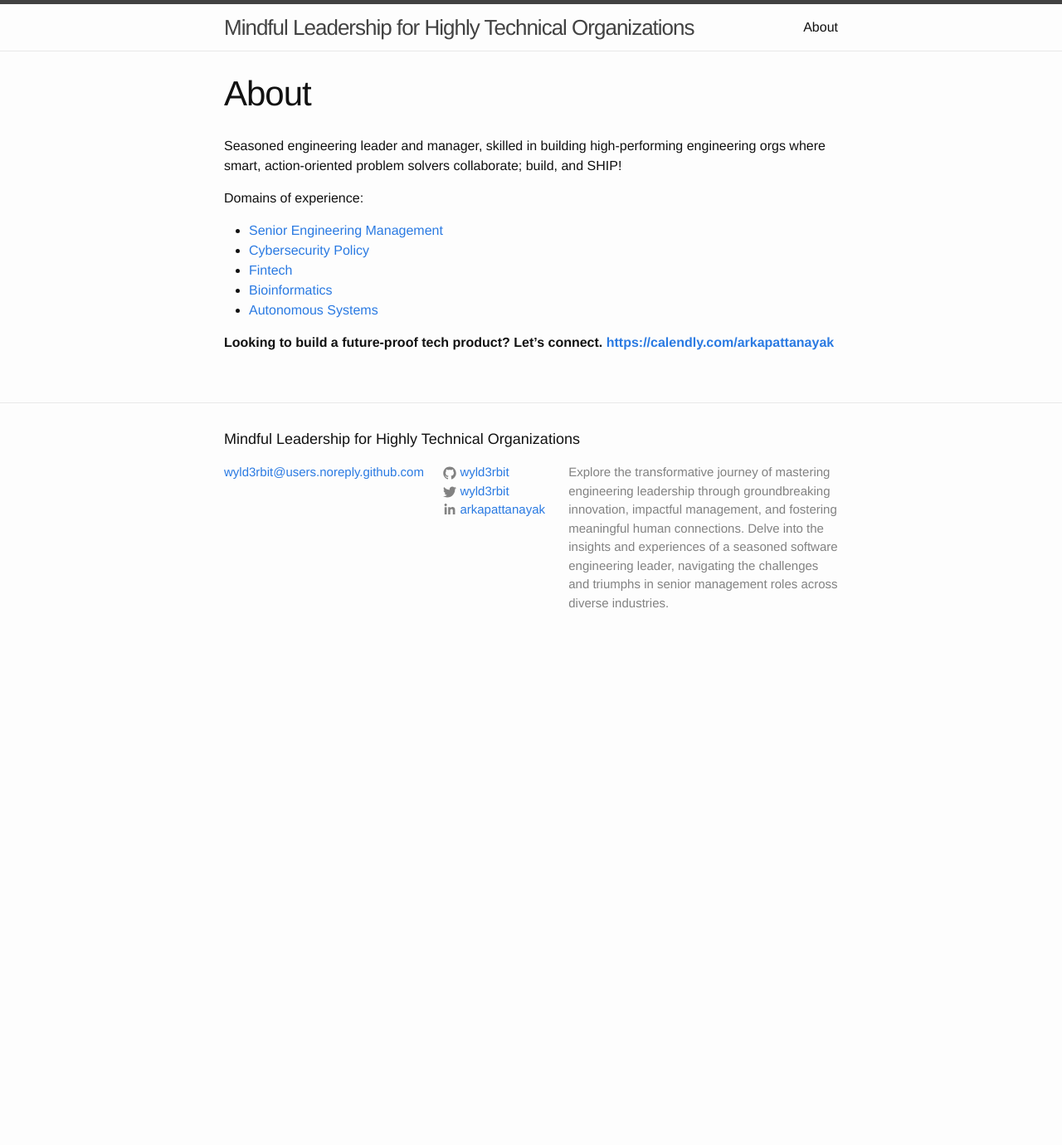
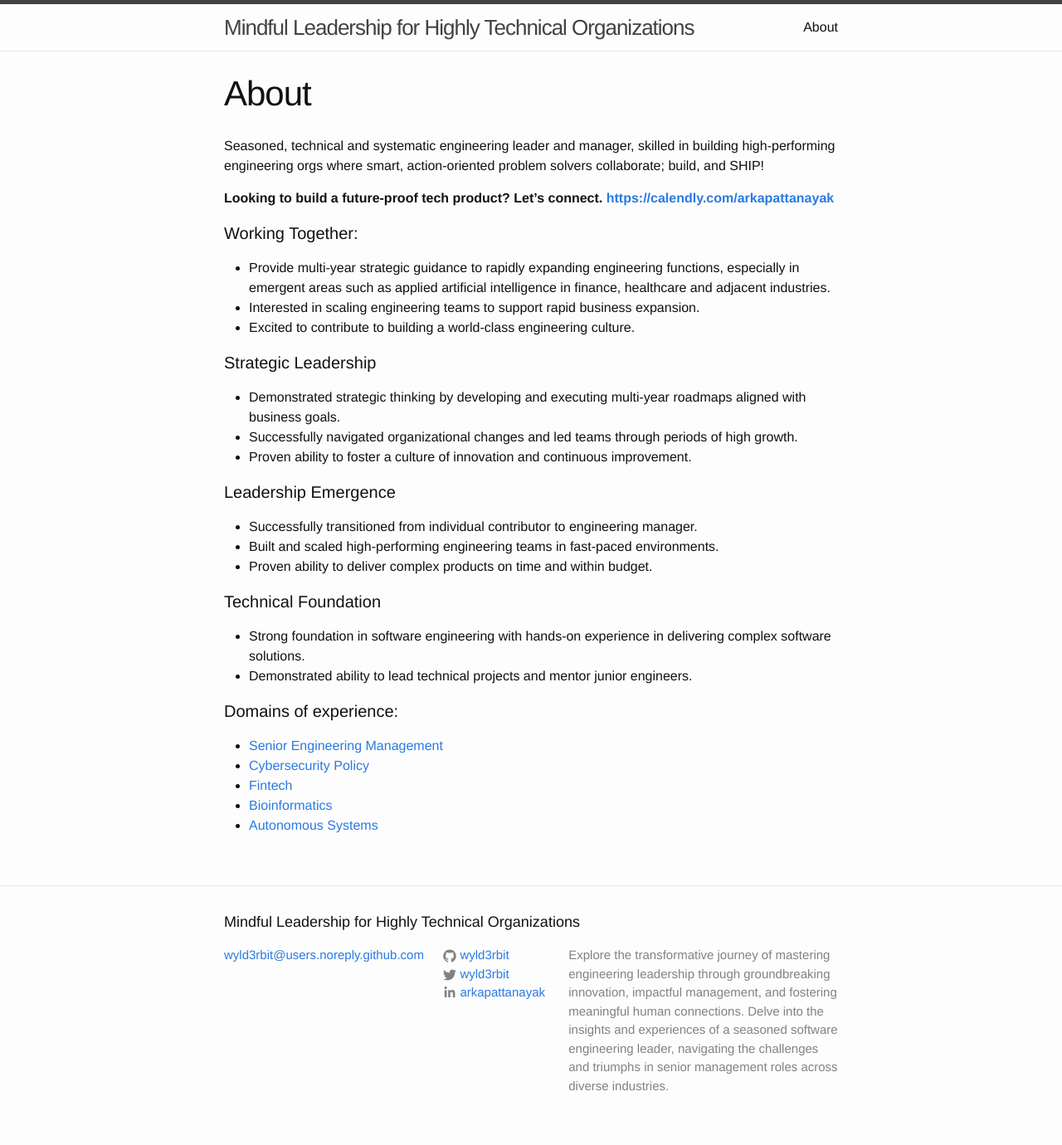
Before and after one commit to wyld3rbit/wyld3rbit.github.io, a Jekyll site: the page built from about.md, in a window 1280 px wide. Shown: the whole page at 83% size. Built offline with Jekyll 4.4.1, drawn with Linux system fonts in a browser that asks for light colours; before the commit the page ends 900 px from its top, so only the background shows below that.

Commit message:
Added to About page to show leadership growth over career

```diff
--- a/about.md
+++ b/about.md
@@ -5,14 +5,37 @@ author: Arka P
 permalink: /about/
 ---
 
-Seasoned engineering leader and manager, skilled in building high-performing engineering orgs where smart, action-oriented problem solvers collaborate; build, and SHIP!
+Seasoned, technical and systematic engineering leader and manager, skilled in building high-performing engineering orgs where smart, action-oriented problem solvers collaborate; build, and SHIP!
 
-Domains of experience:
+**Looking to build a future-proof tech product? Let's connect. <https://calendly.com/arkapattanayak>**
+
+#### Working Together:
+
+- Provide multi-year strategic guidance to rapidly expanding engineering functions, especially in emergent areas such as applied artificial intelligence in finance, healthcare and adjacent industries.
+- Interested in scaling engineering teams to support rapid business expansion.
+- Excited to contribute to building a world-class engineering culture.
+
+#### Strategic Leadership
+
+- Demonstrated strategic thinking by developing and executing multi-year roadmaps aligned with business goals.
+- Successfully navigated organizational changes and led teams through periods of high growth.
+- Proven ability to foster a culture of innovation and continuous improvement.
+
+#### Leadership Emergence
+
+- Successfully transitioned from individual contributor to engineering manager.
+- Built and scaled high-performing engineering teams in fast-paced environments.
+- Proven ability to deliver complex products on time and within budget.
+
+#### Technical Foundation
+
+- Strong foundation in software engineering with hands-on experience in delivering complex software solutions.
+- Demonstrated ability to lead technical projects and mentor junior engineers.
+
+#### Domains of experience:
 
 - [Senior Engineering Management](https://www.platohq.com/@arka-pattanayak-60671430)
 - [Cybersecurity Policy](https://pe.gatech.edu/degrees/cybersecurity)
 - [Fintech](https://www.braintreepayments.com/)
 - [Bioinformatics](https://medicine.osu.edu/departments/biomedical-informatics)
 - [Autonomous Systems](https://columbusstartupweek2016.sched.com/workmailap)
-
-**Looking to build a future-proof tech product? Let's connect. <https://calendly.com/arkapattanayak>**
```
